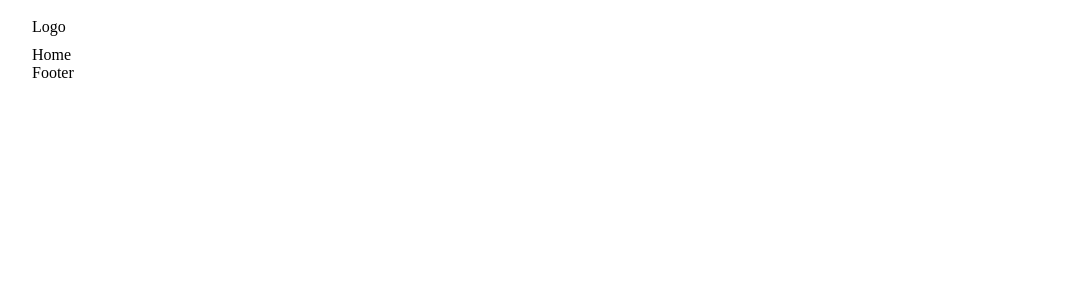
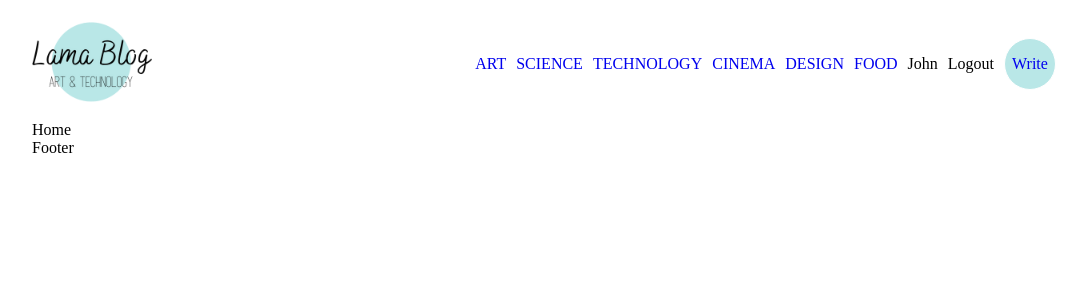
Before and after one commit to zuse-lightning/full-stack-blog-client, a React (Create React App) app: page / in a window 1280 px wide. Shown: the top 300 px of the page, without its empty margins (96-1182 px from the left). Built offline with nearby package versions, Linux system fonts and the light colour scheme.

Commit message:
added css to Navbar

```diff
--- a/src/components/Navbar.jsx
+++ b/src/components/Navbar.jsx
@@ -1,14 +1,42 @@
 import React from "react";
+import { Link } from "react-router-dom";
+import Logo from "../img/logo.png";
 
 const Navbar = () => {
-  return (
-    <div className="navbar">
-        <div className="container">
-            <div className="logo">Logo</div>
-            <div className="links"></div>
+    return (
+        <div className="navbar">
+            <div className="container">
+                <div className="logo">
+                    <img src={Logo} alt="" />
+                </div>
+                <div className="links">
+                    <Link className="link" to="/?cat=art">
+                        <h6>ART</h6>
+                    </Link>
+                    <Link className="link" to="/?cat=science">
+                        <h6>SCIENCE</h6>
+                    </Link>
+                    <Link className="link" to="/?cat=technology">
+                        <h6>TECHNOLOGY</h6>
+                    </Link>
+                    <Link className="link" to="/?cat=cinema">
+                        <h6>CINEMA</h6>
+                    </Link>
+                    <Link className="link" to="/?cat=design">
+                        <h6>DESIGN</h6>
+                    </Link>
+                    <Link className="link" to="/?cat=food">
+                        <h6>FOOD</h6>
+                    </Link>
+                    <span>John</span>
+                    <span>Logout</span>
+                    <span className="write">
+                        <Link className="link" to="/write">Write</Link>
+                    </span>
+                </div>
+            </div>
         </div>
-    </div>
-  );
+    );
 };
 
 export default Navbar;
--- a/src/style.scss
+++ b/src/style.scss
@@ -5,6 +5,11 @@ $lightGreen: #b9e7e7;
     justify-content: center;
     .container {
         width: 1024px;
+
+        .link {
+            text-decoration: none;
+        }
+
         //Login and Register Pages
         .auth {
             display: flex;
@@ -62,13 +67,42 @@ $lightGreen: #b9e7e7;
 
                 padding: 10px 0;
                 display: flex;
+                align-items: center;
                 justify-content: space-between;
 
                 .logo {
-
+                    img {
+                        width: 120px;
+                    }
                 }
                 .links {
+                    display: flex;
+                    align-items: center;
+                    gap: 10px;
+                    h6 {
+                        font-size: 16px;
+                        font-weight: 300;
+                    }
+                    span {
+                        cursor: pointer;
+                    }
+                    .write {
+                        background-color: $lightGreen;
+                        width: 50px;
+                        height: 50px;
+                        border-radius: 50%;
+                        display: flex;
+                        align-items: center;
+                        justify-content: center;
+                        font-weight: 300;
+                        border: 1px solid white;
 
+                        &:hover {
+                            background-color: white;
+                            color: teal;
+                            border: 1px solid teal;
+                        }
+                    }
                 }
             }
         }
```
